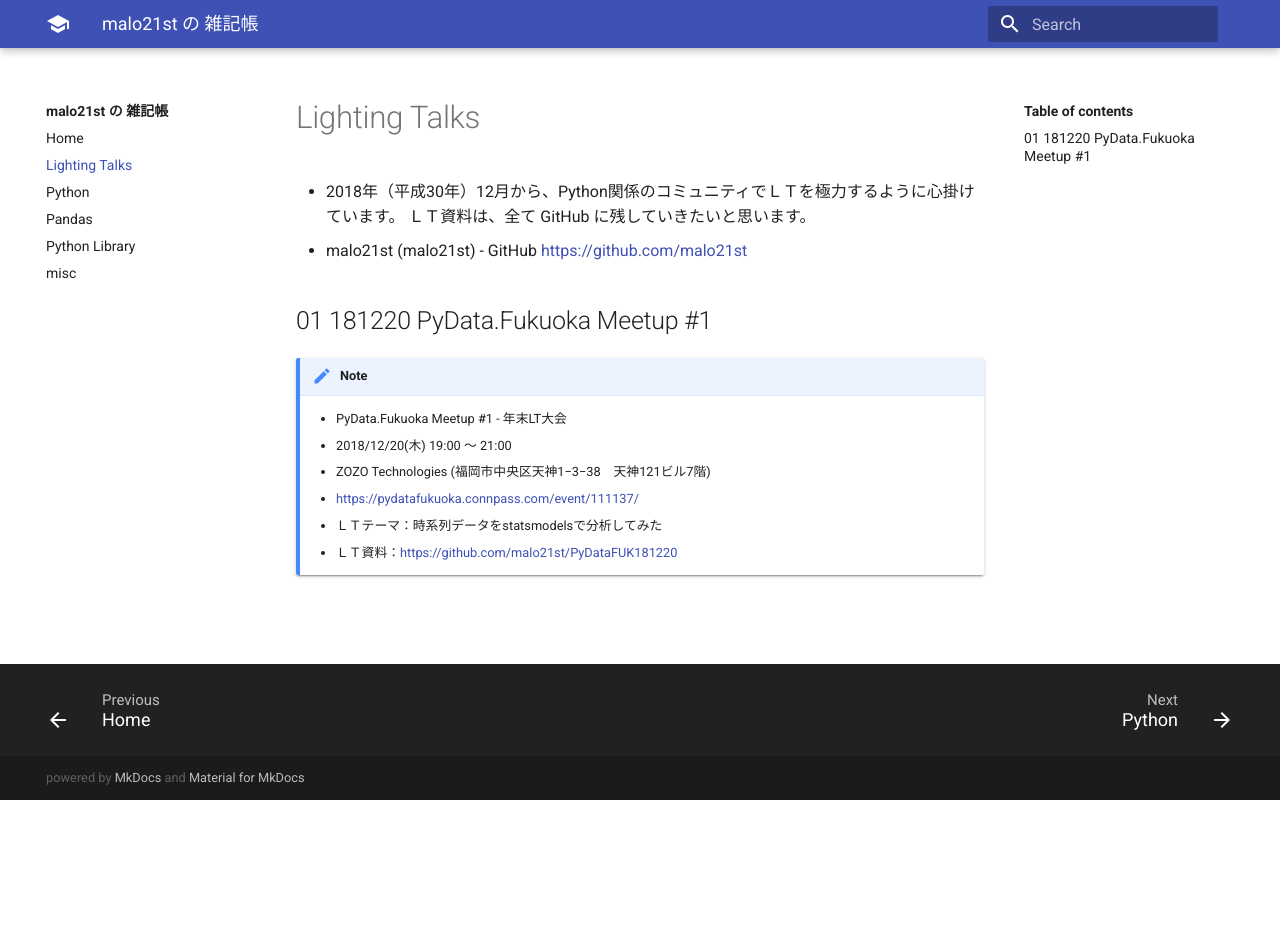
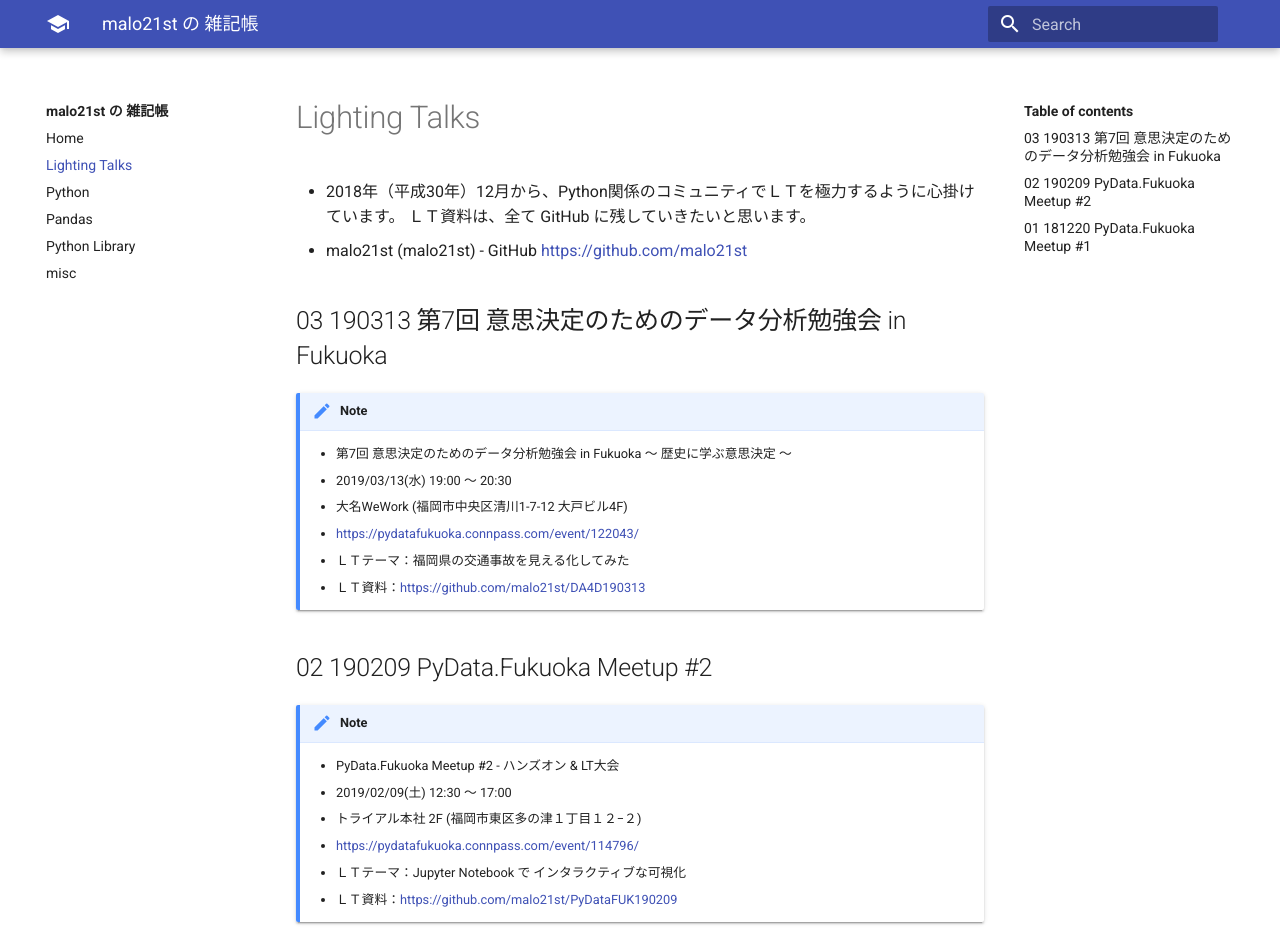
Before and after one commit to malo21st/myhome, a plain HTML site: page 01_Lighting Talks/index.html in a window 1280 px wide. Shown: the top 951 px of the page. Before the commit the page ends 800 px from the top, so only its background shows below. Drawn offline with nearby package versions, Linux system fonts and the light colour scheme; some packages are replaced by stand-ins of ours.

Commit message:
Deployed b82bd80 with MkDocs version: 1.0.4

```diff
--- a/01_Lighting Talks/index.html
+++ b/01_Lighting Talks/index.html
@@ -209,6 +209,20 @@
     <ul class="md-nav__list" data-md-scrollfix>
 
         <li class="md-nav__item">
+  <a href="#03-190313-7-in-fukuoka" title="03 190313 第7回 意思決定のためのデータ分析勉強会 in Fukuoka" class="md-nav__link">
+    03 190313 第7回 意思決定のためのデータ分析勉強会 in Fukuoka
+  </a>
+
+</li>
+
+        <li class="md-nav__item">
+  <a href="#02-190209-pydatafukuoka-meetup-2" title="02 190209 PyData.Fukuoka Meetup #2" class="md-nav__link">
+    02 190209 PyData.Fukuoka Meetup #2
+  </a>
+
+</li>
+
+        <li class="md-nav__item">
   <a href="#01-181220-pydatafukuoka-meetup-1" title="01 181220 PyData.Fukuoka Meetup #1" class="md-nav__link">
     01 181220 PyData.Fukuoka Meetup #1
   </a>
@@ -295,6 +309,20 @@
     <ul class="md-nav__list" data-md-scrollfix>
 
         <li class="md-nav__item">
+  <a href="#03-190313-7-in-fukuoka" title="03 190313 第7回 意思決定のためのデータ分析勉強会 in Fukuoka" class="md-nav__link">
+    03 190313 第7回 意思決定のためのデータ分析勉強会 in Fukuoka
+  </a>
+
+</li>
+
+        <li class="md-nav__item">
+  <a href="#02-190209-pydatafukuoka-meetup-2" title="02 190209 PyData.Fukuoka Meetup #2" class="md-nav__link">
+    02 190209 PyData.Fukuoka Meetup #2
+  </a>
+
+</li>
+
+        <li class="md-nav__item">
   <a href="#01-181220-pydatafukuoka-meetup-1" title="01 181220 PyData.Fukuoka Meetup #1" class="md-nav__link">
     01 181220 PyData.Fukuoka Meetup #1
   </a>
@@ -328,6 +356,30 @@
 <p>malo21st (malo21st) - GitHub <a href="https://github.com/malo21st">https://github.com/malo21st</a></p>
 </li>
 </ul>
+<h2 id="03-190313-7-in-fukuoka">03 190313 第7回 意思決定のためのデータ分析勉強会 in Fukuoka</h2>
+<div class="admonition note">
+<p class="admonition-title">Note</p>
+<ul>
+<li>第7回 意思決定のためのデータ分析勉強会 in Fukuoka 〜 歴史に学ぶ意思決定 〜</li>
+<li>2019/03/13(水) 19:00 〜 20:30</li>
+<li>大名WeWork (福岡市中央区清川1-7-12 大戸ビル4F)</li>
+<li><a href="https://pydatafukuoka.connpass.com/event/122043/">https://pydatafukuoka.connpass.com/event/122043/</a></li>
+<li>ＬＴテーマ：福岡県の交通事故を見える化してみた</li>
+<li>ＬＴ資料：<a href="https://github.com/malo21st/DA4D190313">https://github.com/malo21st/DA4D190313</a></li>
+</ul>
+</div>
+<h2 id="02-190209-pydatafukuoka-meetup-2">02 190209 PyData.Fukuoka Meetup #2</h2>
+<div class="admonition note">
+<p class="admonition-title">Note</p>
+<ul>
+<li>PyData.Fukuoka Meetup #2 - ハンズオン &amp; LT大会</li>
+<li>2019/02/09(土) 12:30 〜 17:00</li>
+<li>トライアル本社 2F (福岡市東区多の津１丁目１２−２)</li>
+<li><a href="https://pydatafukuoka.connpass.com/event/114796/">https://pydatafukuoka.connpass.com/event/114796/</a></li>
+<li>ＬＴテーマ：Jupyter Notebook で インタラクティブな可視化</li>
+<li>ＬＴ資料：<a href="https://github.com/malo21st/PyDataFUK190209">https://github.com/malo21st/PyDataFUK190209</a></li>
+</ul>
+</div>
 <h2 id="01-181220-pydatafukuoka-meetup-1">01 181220 PyData.Fukuoka Meetup #1</h2>
 <div class="admonition note">
 <p class="admonition-title">Note</p>
```
Also changed, not shown: search/search_index.json (+1 -1 lines), 1 other file.
